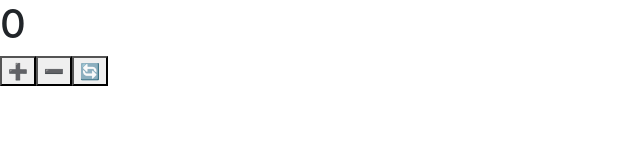
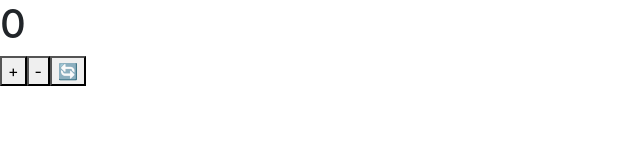
Before and after one commit to git-souvik22/react_course, a React (Create React App) app: page / in a window 1280 px wide. Shown: the top 160 px of the page, without its empty margins (0-640 px from the left). Built offline with nearby package versions, Linux system fonts and the light colour scheme.

Commit message:
useReducer state management

```diff
--- a/src/App.js
+++ b/src/App.js
@@ -1,12 +1,13 @@
-import { useReducer } from "react"; // imported useReducer Hook
+import { useReducer } from "react";
 
 const App = () => {
   const [state, dispatch] = useReducer(reducer, initialState);
+
   return (
     <>
       <h1>{state.count}</h1>
-      <button onClick={() => dispatch({ type: "increment" })}>➕</button>
-      <button onClick={() => dispatch({ type: "decrement" })}>➖</button>
+      <button onClick={() => dispatch({ type: "increment" })}>+</button>
+      <button onClick={() => dispatch({ type: "decrement" })}>-</button>
       <button onClick={() => dispatch({ type: "reset" })}>🔄</button>
     </>
   );
```
